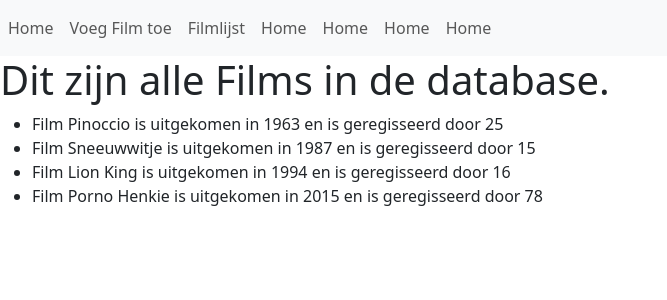
After one commit to roosdennis/Webtech, a Flask app: page /listfilms in a window 1280 px wide. The commit adds this page. Shown: the top 300 px of the page, without its empty margins (0-667 px from the left). Run offline with Flask 2, Linux system fonts and the light colour scheme; data comes from the database, SQL or seed files in the repository; both versions use the stored data as it was after the commit.

Commit message:
Created the ListFilms

```diff
--- a/Project/models.py
+++ b/Project/models.py
@@ -96,8 +96,21 @@
         new_film = Film(titel, jaartal, regisseur)
         db.session.add(new_film)
         db.session.commit()
-        return redirect(url_for('index'))
+        return redirect(url_for('list_films'))
     return render_template('addfilm.html', form=form)
+
+@app.route('/listfilms')
+def list_films():
+    films = Film.query.all()
+    return render_template('listfilms.html', films = films)
+
+##########################################
+
+        # Start de applicatie
+
+##########################################
+
+
 
 if __name__ == '__main__':
     app.run(debug=True)
--- a/Project/templates/base.html
+++ b/Project/templates/base.html
@@ -11,7 +11,7 @@
             <div class="navbar-nav" >
                 <a class="nav-item nav-link" href="{{ url_for('index') }}">Home</a>
                 <a class="nav-item nav-link" href="{{ url_for('add_film') }}">Voeg Film toe</a>
-                <a class="nav-item nav-link" href="{{ url_for('index') }}">test</a>
+                <a class="nav-item nav-link" href="{{ url_for('list_films') }}">Filmlijst</a>
                 <a class="nav-item nav-link" href="{{ url_for('index') }}">Home</a>
                 <a class="nav-item nav-link" href="{{ url_for('index') }}">Home</a>
                 <a class="nav-item nav-link" href="{{ url_for('index') }}">Home</a>
--- /dev/null
+++ b/Project/templates/listfilms.html
@@ -0,0 +1,12 @@
+{% extends "base.html" %}
+{% block content %}
+<div class="jumbotron">
+  <h1>Dit zijn alle Films in de database.</h1>
+  <ul>
+    {% for film in films  %}
+    <li>{{film}}</li>
+    {% endfor %}
+  </ul>
+
+</div>
+{% endblock %}
```
Also changed, not shown: Project/data.sqlite, Project/templates/listfilm.html (deleted).
